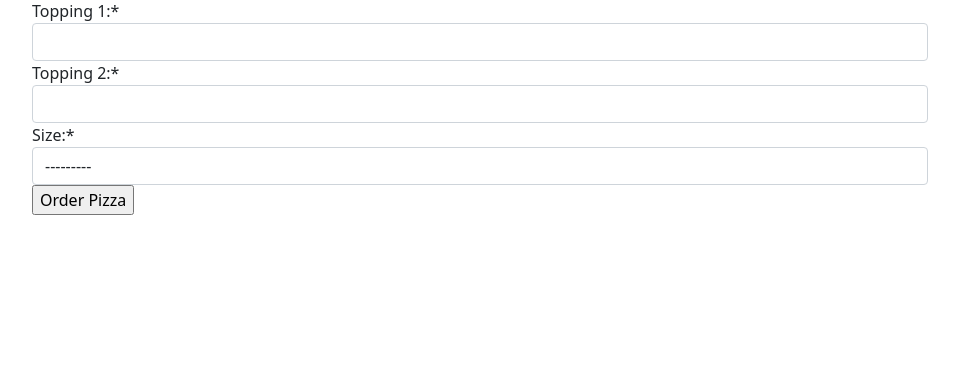
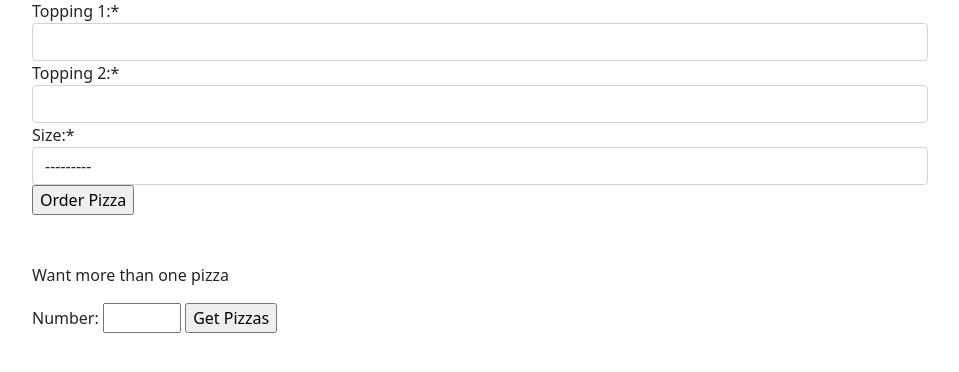
Before and after one commit to ByMaglite/Django_Project_02-PizzaApp, a Django app: page /order/ in a window 1280 px wide. Shown: the part 113-485 px from the top of the page, without its empty margins (160-1119 px from the left). Run offline with Django 3.2, Linux system fonts and the light colour scheme; some libraries are stand-ins or nearby versions.

Commit message:
files updated v5

```diff
--- a/pizza/templates/pizza/order.html
+++ b/pizza/templates/pizza/order.html
@@ -9,6 +9,14 @@
         {% csrf_token %} {{form | crispy}}
         <input type="submit" value="Order Pizza">
     </form>
+    <br><br>
+    <p>Want more than one pizza</p>
+    <form action="" method="POST" enctype="multipart/form-data">
+        {% csrf_token %}
+        <label for="quantity">Number:</label>
+        <input type="number" id="quantity" name="quantity" min="1" max="6" value="Get Pizzaz">
+        <input type="submit" value="Get Pizzas">
+    </form>
 </div>
 
 {% endblock content %}
--- a/templates/base.html
+++ b/templates/base.html
@@ -17,11 +17,11 @@
 <body>
   <nav class="navbar navbar-expand-lg navbar-dark" style="background-color: #238a44">
     <div class="container">
-      <a class="navbar-brand" href="">Nandia's Garden</a>
+      <a class="navbar-brand" href="{% url 'home' %}">Nandia's Garden</a>
       <div class="collapse navbar-collapse" id="navbarNav">
         <ul class="navbar-nav">
           <li class="nav-item active">
-            <a class="nav-link" href="">Order Pizza</a>
+            <a class="nav-link" href="{% url 'order' %}">Order Pizza</a>
           </li>
         </ul>
       </div>
```
